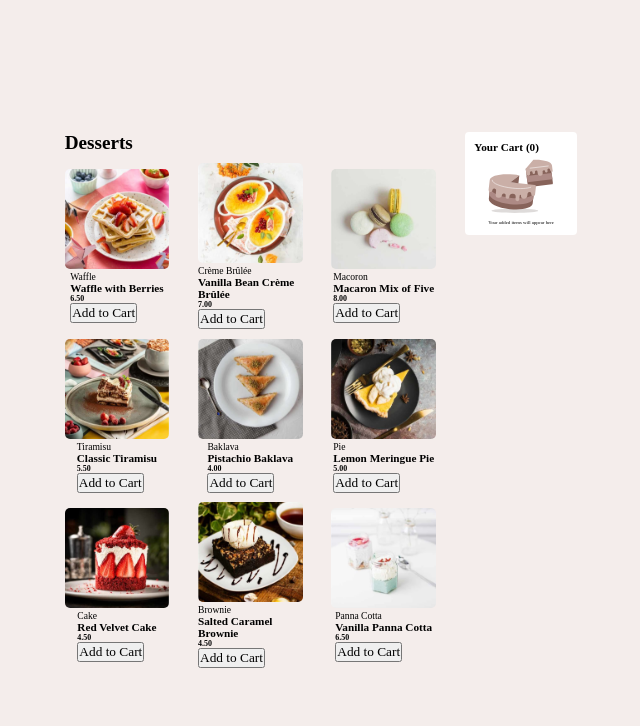
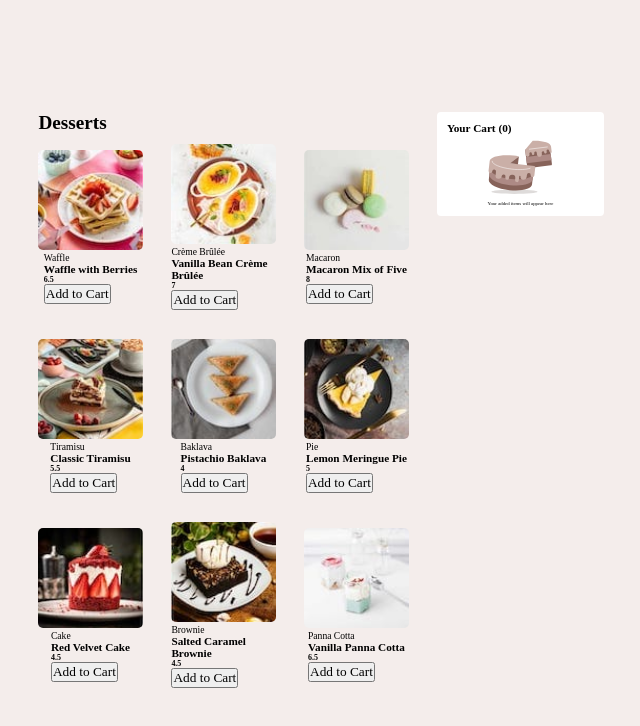
Before and after one commit to IamLordEmmzy/product-list, a plain HTML site: page index.html in a window 1280 px wide. Shown: the whole page, without its empty margins (319-959 px from the left). Drawn offline with Linux system fonts and the light colour scheme.

Commit message:
initial commit

```diff
--- a/index.html
+++ b/index.html
@@ -15,135 +15,12 @@
     <link rel="stylesheet" href="style.css" />
 
     <title>Frontend Mentor | Product list with cart</title>
-
-    <!-- Feel free to remove these styles or customise in your own stylesheet 👍 -->
-    <style>
-      .attribution {
-        font-size: 11px;
-        text-align: center;
-      }
-      .attribution a {
-        color: hsl(228, 45%, 44%);
-      }
-    </style>
   </head>
   <body>
     <div class="row-1">
       <div class="container">
         <h1>Desserts</h1>
-        <div class="desserts">
-          <div class="waffle card">
-            <div class="image">
-              <img src="assets/images/image-waffle-desktop.jpg" alt="" />
-            </div>
-            <div class="details">
-              <p>Waffle</p>
-              <h3>Waffle with Berries</h3>
-              <h5>6.50</h5>
-              <button>Add to Cart</button>
-            </div>
-          </div>
-
-          <div class="vanilla card">
-            <div class="image">
-              <img src="assets/images/image-creme-brulee-desktop.jpg" alt="" />
-            </div>
-            <div class="details">
-              <p>Crème Brûlée</p>
-              <h3>Vanilla Bean Crème Brûlée</h3>
-              <h5>7.00</h5>
-              <button>Add to Cart</button>
-            </div>
-          </div>
-
-          <div class="macaron card">
-            <div class="image">
-              <img src="assets/images/image-macaron-desktop.jpg" alt="" />
-            </div>
-            <div class="details">
-              <p>Macoron</p>
-              <h3>Macaron Mix of Five</h3>
-              <h5>8.00</h5>
-              <button>Add to Cart</button>
-            </div>
-          </div>
-        </div>
-
-        <div class="desserts">
-          <div class="classic card">
-            <div class="image">
-              <img src="assets/images/image-tiramisu-desktop.jpg" alt="" />
-            </div>
-            <div class="details">
-              <p>Tiramisu</p>
-              <h3>Classic Tiramisu</h3>
-              <h5>5.50</h5>
-              <button>Add to Cart</button>
-            </div>
-          </div>
-
-          <div class="pistacho card">
-            <div class="image">
-              <img src="assets/images/image-baklava-desktop.jpg" alt="" />
-            </div>
-            <div class="details">
-              <p>Baklava</p>
-              <h3>Pistachio Baklava</h3>
-              <h5>4.00</h5>
-              <button>Add to Cart</button>
-            </div>
-          </div>
-
-          <div class="lemon card">
-            <div class="image">
-              <img src="assets/images/image-meringue-desktop.jpg" alt="" />
-            </div>
-            <div class="details">
-              <p>Pie</p>
-              <h3>Lemon Meringue Pie</h3>
-              <h5>5.00</h5>
-              <button>Add to Cart</button>
-            </div>
-          </div>
-        </div>
-
-        <div class="desserts">
-          <div class="velvet card">
-            <div class="image">
-              <img src="assets/images/image-cake-desktop.jpg" alt="" />
-            </div>
-            <div class="details">
-              <p>Cake</p>
-              <h3>Red Velvet Cake</h3>
-              <h5>4.50</h5>
-              <button>Add to Cart</button>
-            </div>
-          </div>
-
-          <div class="salted card">
-            <div class="image">
-              <img src="assets/images/image-brownie-desktop.jpg" alt="" />
-            </div>
-            <div class="details">
-              <p>Brownie</p>
-              <h3>Salted Caramel Brownie</h3>
-              <h5>4.50</h5>
-              <button>Add to Cart</button>
-            </div>
-          </div>
-
-          <div class="panna card">
-            <div class="image">
-              <img src="assets/images/image-panna-cotta-desktop.jpg" alt="" />
-            </div>
-            <div class="details">
-              <p>Panna Cotta</p>
-              <h3>Vanilla Panna Cotta</h3>
-              <h5>6.50</h5>
-              <button>Add to Cart</button>
-            </div>
-          </div>
-        </div>
+        <div class="desserts"></div>
       </div>
       <div class="cart">
         <h3>Your Cart (0)</h3>
@@ -153,5 +30,6 @@
         </div>
       </div>
     </div>
+    <script type="module" src="./src/main.js"></script>
   </body>
 </html>
--- /dev/null
+++ b/src/cart.js
@@ -0,0 +1,14 @@
+export const CART = [];
+
+export function addToCart(product) {
+  CART.push(product);
+  renderCart(CART);
+}
+
+export function removeFromCart() {
+  console.log("remove from cart");
+}
+
+function renderCart(CART) {
+  console.log({ CART });
+}
--- /dev/null
+++ b/src/main.js
@@ -0,0 +1,9 @@
+import { loadProducts, renderProducts } from "./product.js";
+
+async function init() {
+  console.log("Initializing app");
+  const products = await loadProducts();
+  renderProducts(products);
+}
+
+init();
--- /dev/null
+++ b/src/product.js
@@ -0,0 +1,50 @@
+import { addToCart } from "./cart.js";
+
+const deserts = document.querySelector(".desserts");
+
+export async function loadProducts() {
+  const response = await fetch("../data.json");
+  const data = await response.json();
+
+  return data;
+}
+
+export function renderProducts(products) {
+  products.forEach((product) => {
+    const card = document.createElement("div");
+
+    // IMG CONTAINER
+    const imgContainer = document.createElement("div");
+    imgContainer.classList.add("image");
+    const img = document.createElement("img");
+    img.src = product.image.thumbnail;
+
+    imgContainer.appendChild(img);
+
+    // DETAILS CONTAINER
+    const detailsContainer = document.createElement("div");
+    detailsContainer.classList.add("details");
+    const p = document.createElement("p");
+    const h3 = document.createElement("h3");
+    const h5 = document.createElement("h5");
+    const button = document.createElement("button");
+
+    p.innerHTML = product.category;
+    h3.innerHTML = product.name;
+    h5.innerHTML = product.price;
+    button.textContent = "Add to Cart";
+
+    button.addEventListener("click", () => addToCart(product));
+
+    detailsContainer.appendChild(p);
+    detailsContainer.appendChild(h3);
+    detailsContainer.appendChild(h5);
+    detailsContainer.appendChild(button);
+
+    card.classList.add("card");
+
+    card.appendChild(imgContainer);
+    card.appendChild(detailsContainer);
+    deserts.appendChild(card);
+  });
+}
--- a/style.css
+++ b/style.css
@@ -39,7 +39,8 @@ body {
 }
 
 .desserts {
-  display: flex;
+  display: grid;
+  grid-template-columns: repeat(3, 1fr);
   align-items: center;
   gap: 3rem;
 }
```
